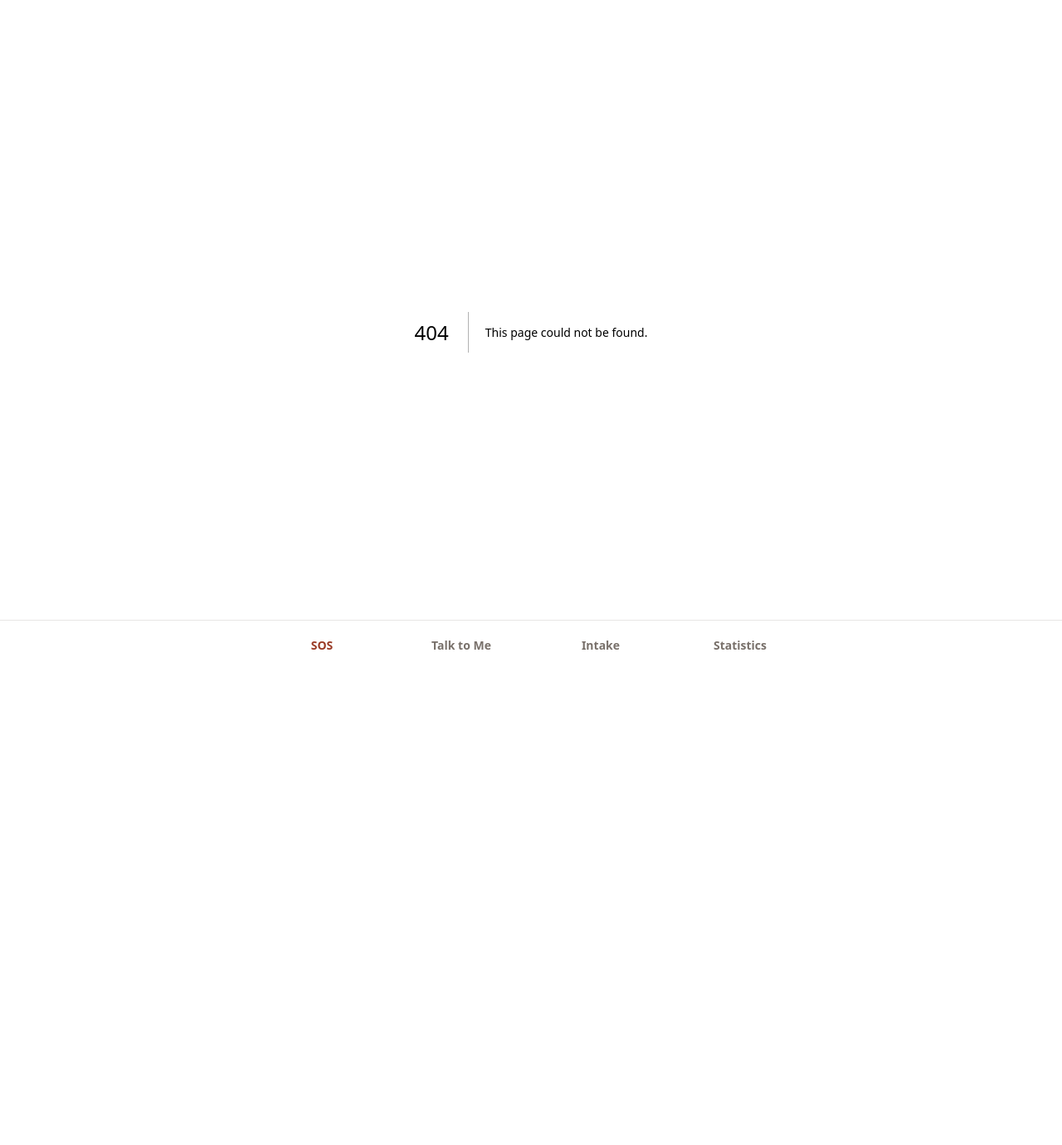
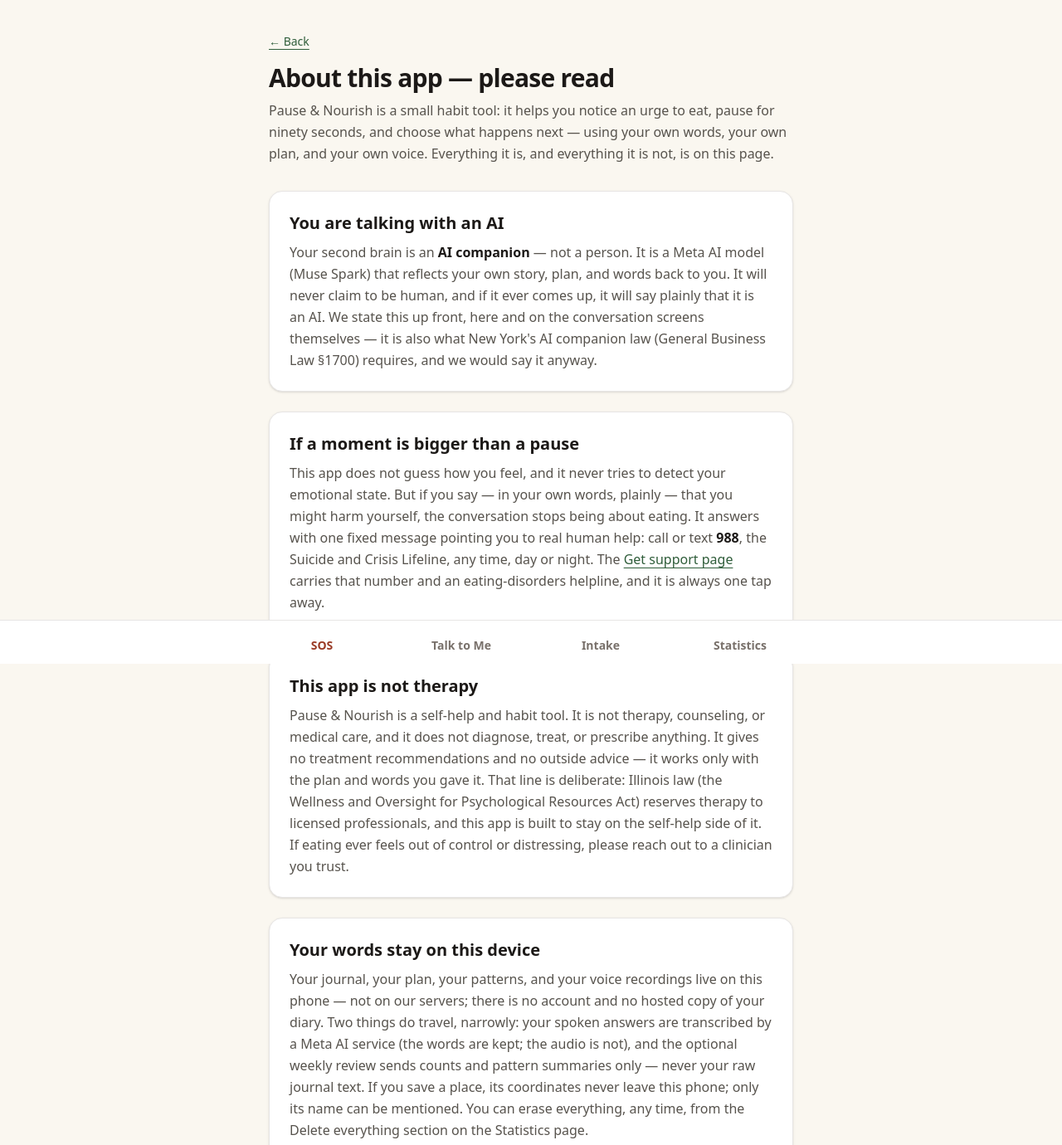
Before and after one commit to Huskyauto/pause-and-nourish, a Next.js app: page /about in a window 1280 px wide. Before the commit this address had no page. Shown: the top 1380 px of the page at 83% size. Before the commit the page ends 880 px from the top, so only its background shows below. Built offline with nearby package versions, Linux system fonts and the light colour scheme.

Commit message:
Day 8: /about disclaimer page — NY + Illinois disclosures in one place (SW v43)

```diff
--- a/public/sw.js
+++ b/public/sw.js
@@ -1,4 +1,4 @@
-const CACHE = "pause-and-nourish-v42";
+const CACHE = "pause-and-nourish-v43";
 const CORE = [
   "/",
   "/check-in",
@@ -11,6 +11,7 @@ const CORE = [
   "/story/interview",
   "/talk",
   "/support",
+  "/about",
   "/icon.svg",
 ];
 
--- /dev/null
+++ b/src/app/about/page.tsx
@@ -0,0 +1,115 @@
+import Link from "next/link";
+
+// About this app — please read (Day 8, at Bob's direction): every
+// disclosure the app makes, gathered on one page instead of spread
+// across footers, the support page, and the README. Plain words,
+// nothing buried: the AI disclosure (New York GBL §1700), the crisis
+// signpost, the not-therapy posture (Illinois WOPR Act), the
+// on-device data promise, and the voice disclosure.
+
+export default function AboutPage() {
+  return (
+    <main className="mx-auto flex min-h-dvh w-full max-w-2xl flex-col px-5 py-10">
+      <Link href="/" className="text-sm font-medium text-[#2f5d3a] underline underline-offset-4">
+        ← Back
+      </Link>
+      <h1 className="mt-4 text-3xl font-bold tracking-tight text-stone-900">
+        About this app — please read
+      </h1>
+      <p className="mt-2 leading-relaxed text-stone-600">
+        Pause &amp; Nourish is a small habit tool: it helps you notice an urge to eat, pause
+        for ninety seconds, and choose what happens next — using your own words, your own
+        plan, and your own voice. Everything it is, and everything it is not, is on this page.
+      </p>
+
+      <section className="mt-8 rounded-2xl border border-stone-200 bg-white p-6 shadow-sm">
+        <h2 className="text-xl font-semibold text-stone-900">You are talking with an AI</h2>
+        <p className="mt-2 leading-relaxed text-stone-600">
+          Your second brain is an <strong className="text-stone-900">AI companion</strong> —
+          not a person. It is a Meta AI model (Muse Spark) that reflects your own story,
+          plan, and words back to you. It will never claim to be human, and if it ever comes
+          up, it will say plainly that it is an AI. We state this up front, here and on the
+          conversation screens themselves — it is also what New York&apos;s AI companion law
+          (General Business Law §1700) requires, and we would say it anyway.
+        </p>
+      </section>
+
+      <section className="mt-6 rounded-2xl border border-stone-200 bg-white p-6 shadow-sm">
+        <h2 className="text-xl font-semibold text-stone-900">
+          If a moment is bigger than a pause
+        </h2>
+        <p className="mt-2 leading-relaxed text-stone-600">
+          This app does not guess how you feel, and it never tries to detect your emotional
+          state. But if you say — in your own words, plainly — that you might harm yourself,
+          the conversation stops being about eating. It answers with one fixed message
+          pointing you to real human help: call or text{" "}
+          <strong className="text-stone-900">988</strong>, the Suicide and Crisis Lifeline,
+          any time, day or night. The{" "}
+          <Link href="/support" className="font-medium text-[#2f5d3a] underline underline-offset-4">
+            Get support page
+          </Link>{" "}
+          carries that number and an eating-disorders helpline, and it is always one tap
+          away.
+        </p>
+      </section>
+
+      <section className="mt-6 rounded-2xl border border-stone-200 bg-white p-6 shadow-sm">
+        <h2 className="text-xl font-semibold text-stone-900">This app is not therapy</h2>
+        <p className="mt-2 leading-relaxed text-stone-600">
+          Pause &amp; Nourish is a self-help and habit tool. It is not therapy, counseling,
+          or medical care, and it does not diagnose, treat, or prescribe anything. It gives
+          no treatment recommendations and no outside advice — it works only with the plan
+          and words you gave it. That line is deliberate: Illinois law (the Wellness and
+          Oversight for Psychological Resources Act) reserves therapy to licensed
+          professionals, and this app is built to stay on the self-help side of it. If
+          eating ever feels out of control or distressing, please reach out to a clinician
+          you trust.
+        </p>
+      </section>
+
+      <section className="mt-6 rounded-2xl border border-stone-200 bg-white p-6 shadow-sm">
+        <h2 className="text-xl font-semibold text-stone-900">
+          Your words stay on this device
+        </h2>
+        <p className="mt-2 leading-relaxed text-stone-600">
+          Your journal, your plan, your patterns, and your voice recordings live on this
+          phone — not on our servers; there is no account and no hosted copy of your diary.
+          Two things do travel, narrowly: your spoken answers are transcribed by a Meta AI
+          service (the words are kept; the audio is not), and the optional weekly review
+          sends counts and pattern summaries only — never your raw journal text. If you save
+          a place, its coordinates never leave this phone; only its name can be mentioned.
+          You can erase everything, any time, from the Delete everything section on the
+          Statistics page.
+        </p>
+      </section>
+
+      <section className="mt-6 rounded-2xl border border-stone-200 bg-white p-6 shadow-sm">
+        <h2 className="text-xl font-semibold text-stone-900">About the voice you hear</h2>
+        <p className="mt-2 leading-relaxed text-stone-600">
+          Every line the second brain speaks is composed live, in the moment, by the AI —
+          nothing conversational is a recording played by rule. The lines are spoken aloud
+          by a voice service (Fish Audio). In the founder&apos;s own app, that voice is his
+          own cloned voice, recorded and used with his consent; when you set the app up,
+          you choose a neutral voice, and you can also record your own lines in your own
+          voice. One deliberate exception: a single short recorded line the founder made
+          for the guided reset exercise plays inside that exercise, as part of the
+          exercise itself.
+        </p>
+      </section>
+
+      <section className="mt-6 rounded-2xl border border-stone-200 bg-white p-6 shadow-sm">
+        <h2 className="text-xl font-semibold text-stone-900">Who made this</h2>
+        <p className="mt-2 leading-relaxed text-stone-600">
+          Pause &amp; Nourish was built by Bob Washburn of Gurnee, Illinois, from his own
+          weight-loss journey — 504 pounds down to the 260s — and the exact moment this app
+          exists for: the ninety seconds when a decision gets made. It was built during the
+          Meta Global AI Developer Hackathon, October 26 – November 4, 2026.
+        </p>
+      </section>
+
+      <footer className="mt-auto pt-10 text-center text-sm text-stone-600">
+        <p>Wellness info only, not medical advice.</p>
+      </footer>
+    </main>
+  );
+}
--- a/src/app/page.tsx
+++ b/src/app/page.tsx
@@ -217,6 +217,11 @@ export default function Home() {
           prescribe. If eating ever feels out of control or distressing,
           please reach out to a clinician you trust.
         </p>
+        <p className="mt-3">
+          <Link href="/about" className="font-medium text-[#2f5d3a] underline underline-offset-4">
+            About this app — please read
+          </Link>
+        </p>
       </footer>
     </main>
   );
--- a/src/app/support/page.tsx
+++ b/src/app/support/page.tsx
@@ -69,7 +69,12 @@ export default function SupportPage() {
       </section>
 
       <footer className="mt-auto pt-10 text-center text-sm text-stone-600">
-        <p>Wellness info only, not medical advice.</p>
+        <p>
+          <Link href="/about" className="font-medium text-[#2f5d3a] underline underline-offset-4">
+            About this app — please read
+          </Link>
+        </p>
+        <p className="mt-3">Wellness info only, not medical advice.</p>
       </footer>
     </main>
   );
```
